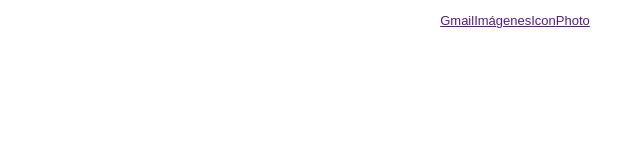
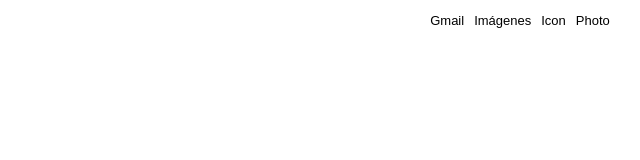
Before and after one commit to Nakajito/google_clon, a plain HTML site: page index.html in a window 1280 px wide. Shown: the whole page, without its empty margins (640-1280 px from the left). Drawn offline with Linux system fonts and the light colour scheme.

Commit message:
modificación navbar

```diff
--- a/css/main.css
+++ b/css/main.css
@@ -3,6 +3,11 @@ body{
     padding: 0;
     font-size: 13px;
     font-family: Arial, Helvetica, sans-serif;
+}
+
+a {
+    text-decoration: none;
+    cursor: pointer;
 }
 
 header{
@@ -21,4 +26,9 @@ header nav .nav-right-section {
     display: flex;
     list-style: none;
     justify-content: center;
+    align-items: center;
 }
+nav .nav-right-section a {
+    margin-left: 10px;
+    color: #000;
+}
--- a/index.html
+++ b/index.html
@@ -13,7 +13,7 @@
             <ul class="nav-right-section">
                 <li><a href="">Gmail</a></li>
                 <li><a href="">Imágenes</a></li>
-                <li><a href="">Icon</a></li>
+                <li class="menu-icon"><a href="">Icon</a></li>
                 <li><a href="">Photo</a></li>
             </ul>
         </nav>
```
